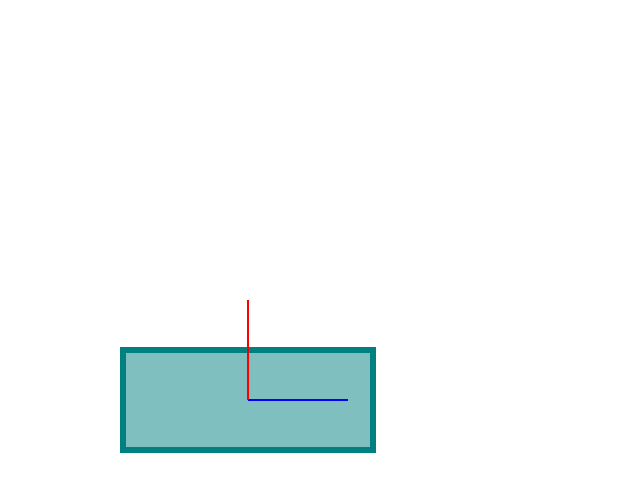
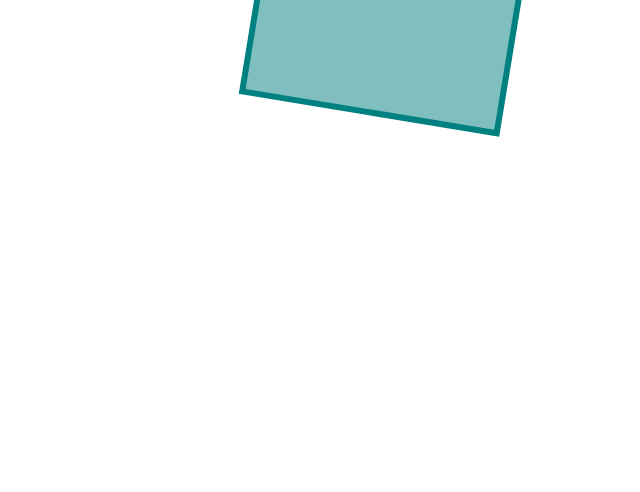
Before and after one commit to slonermike/matrix-sandbox, a React (Vite) app: page / in a window 1280 px wide. Shown: the top 492 px of the page, without its empty margins (392-1032 px from the left). Built offline with nearby package versions, Linux system fonts and the light colour scheme.

Commit message:
Visualizer takes a shape and a transform.

```diff
--- a/src/App.tsx
+++ b/src/App.tsx
@@ -1,109 +1,18 @@
-import {mat2d, vec2} from 'gl-matrix'
-import { useCallback, useEffect, useLayoutEffect, useMemo, useState } from 'react';
+import { mat2d, type vec2 } from "gl-matrix"
+import { Visualizer } from "./components/Visualizer"
 
-const gizmoPositions = [[0,0, 100,0], [0,0, 0,100]]
-const gizmoColors = ['blue', 'red']
+const SQUARE: vec2[] = [[100, 100], [-100, 100], [-100, -100], [100, -100]]
+const App = () => {
+  const translate = mat2d.create()
+  mat2d.fromTranslation(translate, [Math.random() * 250, Math.random() * 500])
 
-const App = () => {
-  const [translation, setTranslation] = useState<vec2>([0, 0])
-  const [rotation, setRotation] = useState(0)
-  const [scale] = useState<vec2>([250, 100])
-  const [windowWidth, setWindowWidth] = useState(window.innerWidth)
-  const [windowHeight, setWindowHeight] = useState(window.innerHeight)
+  const rotate = mat2d.create()
+  mat2d.fromRotation(rotate, Math.random() * Math.PI * 2)
 
-  const [viewTransform, setViewTransform] = useState<mat2d>(mat2d.create())
+  const scale = mat2d.create()
+  mat2d.fromScaling(scale, [1 + Math.random(), 1 + Math.random()])
 
-  useLayoutEffect(() => {
-    const handleResize = () => {
-      setWindowWidth(window.innerWidth)
-      setWindowHeight(window.innerHeight)
-    }
-    window.addEventListener('resize', handleResize)
-    handleResize()
-    return () => window.removeEventListener('resize', handleResize)
-  }, [])
-
-  useEffect(() => {
-    const mView = mat2d.create()
-    mat2d.fromTranslation(mView, [windowWidth * 0.5, windowHeight * 0.5])
-    setViewTransform(mView)
-  }, [windowWidth, windowHeight])
-
-  const rootPositions = useMemo(() => [0.5, 0.5, 0.5, -0.5, -0.5, -0.5, -0.5, 0.5], [])
-
-  const transformPoints = useCallback((points: number[], ignoreScale: boolean = false) => {
-    const m = mat2d.create()
-    mat2d.copy(m, viewTransform)
-    mat2d.translate(m, m, translation)
-    mat2d.rotate(m, m, rotation)
-
-    if (!ignoreScale) {
-      mat2d.scale(m, m, scale)
-    }
-
-    const newPositions: number[] = []
-    for (let i = 0; i < points.length; i += 2) {
-      const vec: vec2 = [points[i], points[i+1] ?? 0]
-      vec2.transformMat2d(vec, vec, m)
-      newPositions.push(...vec)
-    }
-
-    return newPositions
-  }, [viewTransform, translation, rotation, scale])
-
-  const transformedPositions = useMemo(
-    () => transformPoints(rootPositions),
-    [rootPositions, transformPoints]
-  )
-
-  const transformedGizmo = useMemo(
-    () => gizmoPositions.map(shape => transformPoints(shape, true)),
-    [transformPoints]
-  )
-
-  return (
-    <div
-      style={{
-        position: 'absolute',
-        width: '100%',
-        height: '100%'
-        }}
-      onClick={() => {
-        setRotation(Math.random() * Math.PI * 2)
-        setTranslation([
-          -0.5 * windowWidth + Math.random() * windowWidth,
-          -0.5 * windowHeight + Math.random() * windowHeight
-        ])
-      }}
-    >
-      <svg
-        width={'100%'}
-        height={'100%'}
-        style={{
-          position: 'absolute',
-          left: 0,
-          top: 0,
-
-          // Use 1 -1 scale to put the origin on the bottom left.
-          scale: '1 -1'
-        }}
-      >
-
-        <polygon
-          points={transformedPositions.join(', ')}
-          stroke={'rgba(0,128,128,1)'}
-          strokeWidth={6}
-          fill={'rgba(0,128,128,0.5)'}
-        />
-        {transformedGizmo.map((shape, i) => <polyline
-          key={`gizmo-${i}`}
-          points={shape.join(', ')}
-          stroke={gizmoColors[i % gizmoColors.length]}
-          strokeWidth={2}
-        />)}
-      </svg>
-    </div>
-  );
+  return <Visualizer shape={SQUARE} transforms={[translate, rotate, scale]} />
 };
 
 export default App;
--- /dev/null
+++ b/src/components/Visualizer.tsx
@@ -0,0 +1,76 @@
+import {vec2, mat2d} from 'gl-matrix'
+import { useLayoutEffect, useMemo, useState } from 'react'
+
+interface VisualizerProps {
+  shape: vec2[]
+  transforms: mat2d[]
+}
+
+export function Visualizer({shape, transforms}: VisualizerProps) {
+  const [windowWidth, setWindowWidth] = useState(window.innerWidth)
+  const [windowHeight, setWindowHeight] = useState(window.innerHeight)
+
+  useLayoutEffect(() => {
+    const handleResize = () => {
+      setWindowWidth(window.innerWidth)
+      setWindowHeight(window.innerHeight)
+    }
+    window.addEventListener('resize', handleResize)
+    handleResize()
+    return () => window.removeEventListener('resize', handleResize)
+  }, [])
+
+  const viewTransform = useMemo(() => {
+    const mView = mat2d.create()
+    mat2d.fromTranslation(mView, [windowWidth * 0.5, windowHeight * 0.5])
+    return mView
+  }, [windowWidth, windowHeight])
+
+  const finalTransform = useMemo(() => {
+    const m = mat2d.create()
+    mat2d.copy(m, viewTransform)
+    for (const transform of transforms) {
+      mat2d.multiply(m, m, transform)
+    }
+    return m
+  }, [transforms, viewTransform])
+
+  const transformedShape = useMemo(() => {
+    return shape.map(vec => {
+      const newVec = vec2.create()
+      vec2.transformMat2d(newVec, vec, finalTransform)
+      return newVec
+    })
+  }, [finalTransform, shape])
+
+  return (
+    <div
+      style={{
+        position: 'absolute',
+        width: '100%',
+        height: '100%'
+        }}
+    >
+      <svg
+        width={'100%'}
+        height={'100%'}
+        style={{
+          position: 'absolute',
+          left: 0,
+          top: 0,
+
+          // Use 1 -1 scale to put the origin on the bottom left.
+          scale: '1 -1'
+        }}
+      >
+
+        <polygon
+          points={transformedShape.flat().join(', ')}
+          stroke={'rgba(0,128,128,1)'}
+          strokeWidth={6}
+          fill={'rgba(0,128,128,0.5)'}
+        />
+      </svg>
+    </div>
+    )
+}
```
